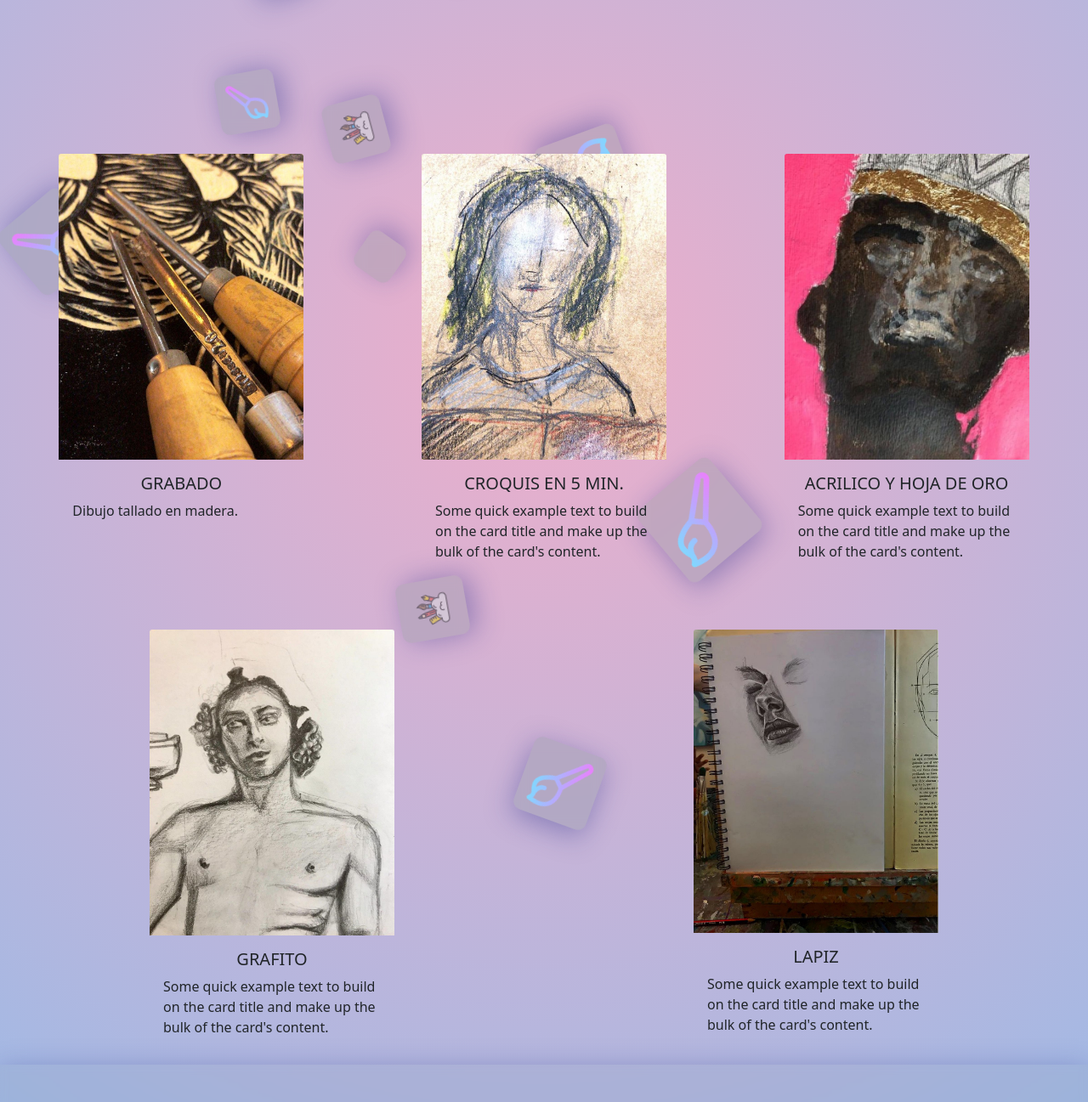
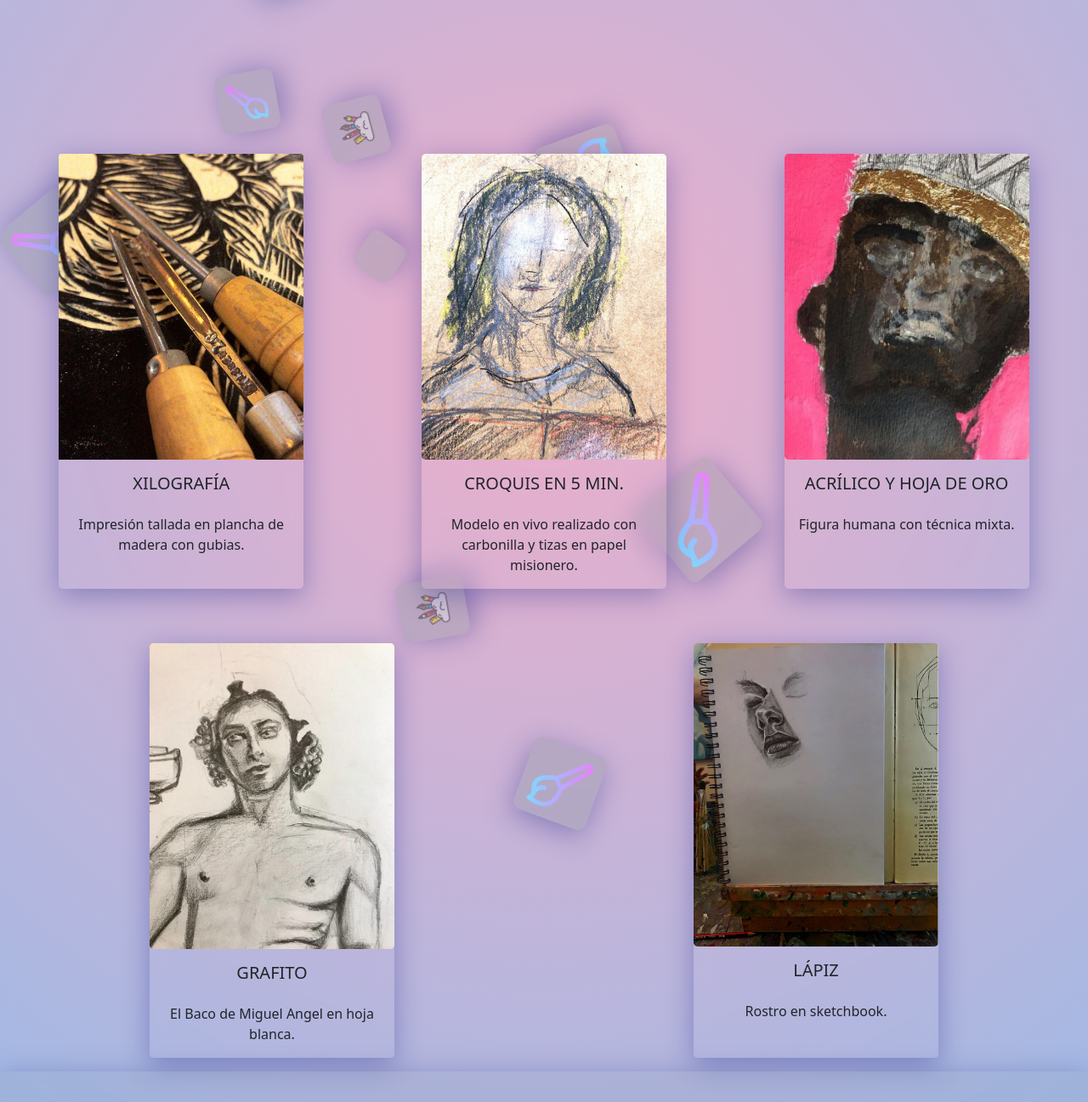
Before and after one commit to LucaAScuderi/MN-Artista-Visual, a website: page pages/estilos.html in a window 1280 px wide. Shown: the part 723-2020 px from the top of the page at 85% size. Drawn offline with nearby package versions, Linux system fonts and the light colour scheme; a web font is replaced by a local one.

Commit message:
fix scroll 2

```diff
--- a/pages/estilos.html
+++ b/pages/estilos.html
@@ -121,48 +121,52 @@
 
         <section class="row fondo__estilos__cards">
 
-            <div class="col-12 col-sm-6 col-md-6 col-lg-4 d-flex justify-content-center">
-                <div class="card card1 mb-5 mt-5 mb-sm-1 mb-md-3 mb-lg-3 border-0  bg-transparent text-dark" style="width: 18rem;">
+            <div class="col-12 col-sm-6 col-md-6 col-lg-4 d-flex justify-content-center rounded-3 ">
+                <div class="card card1 mb-5 mt-5 mb-sm-1 mb-md-3 mb-lg-3 border-0  bg-transparent text-dark contenedor__texto__card rounded-3" style="width: 18rem;">
                     <img src="../img/grabado.jpg" class="card-img-top" alt="Imagen descriptiva del proceso de grabado en madera">
                     <div class="card-body">
-                      <h5 class="card-title d-flex justify-content-center">GRABADO</h5>
-                      <p class="card-text">Dibujo tallado en madera.</p>
+                      <h5 class="card-title d-flex justify-content-center">XILOGRAFÍA</h5>
+                      <p class="card-text text-center mt-4">Impresión tallada en plancha de madera con gubias.</p>
                     </div>
                 </div>
             </div>
+
             <div class="col-12 col-sm-6 col-md-6 col-lg-4 d-flex justify-content-center">
-                <div class="card card2 mb-5 mt-5 mb-sm-1 mb-md-3 mb-lg-3 border-0  bg-transparent text-dark" style="width: 18rem;">
-                    <img src="../img/croquis.jpg" class="card-img-top" alt="Imagen descriptiva de una obra hecha en 5min a traves de la tecnica croquis">
+                <div class="card card2 mb-5 mt-5 mb-sm-1 mb-md-3 mb-lg-3 border-0  bg-transparent text-dark contenedor__texto__card rounded-3" style="width: 18rem;">
+                    <img src="../img/croquis.jpg" class="card-img-top rounded-3" alt="Imagen descriptiva de una obra hecha en 5min a traves de la tecnica croquis">
                     <div class="card-body">
                       <h5 class="card-title d-flex justify-content-center">CROQUIS EN 5 MIN.</h5>
-                      <p class="card-text">Some quick example text to build on the card title and make up the bulk of the card's content.</p>
+                      <p class="card-text text-center mt-4">Modelo en vivo realizado con carbonilla y tizas en papel misionero.</p>
                     </div>
                 </div>
             </div>
+
             <div class="col-12 col-sm-6 col-md-6 col-lg-4 d-flex justify-content-center">
-                <div class="card card3 mb-5 mt-5 mb-sm-1 mb-md-3 mb-lg-3 border-0  bg-transparent text-dark" style="width: 18rem;">
-                    <img src="../img/acrilico.jpg" class="card-img-top" alt="Imagen descriptiva de una obra de arte hecha de acrilico utilizando hoja de oro">
+                <div class="card card3 mb-5 mt-5 mb-sm-1 mb-md-3 mb-lg-3 border-0  bg-transparent text-dark contenedor__texto__card rounded-3" style="width: 18rem;">
+                    <img src="../img/acrilico.jpg" class="card-img-top rounded-3" alt="Imagen descriptiva de una obra de arte hecha de acrilico utilizando hoja de oro">
                     <div class="card-body">
-                      <h5 class="card-title d-flex justify-content-center">ACRILICO Y HOJA DE ORO</h5>
-                      <p class="card-text">Some quick example text to build on the card title and make up the bulk of the card's content.</p>
+                      <h5 class="card-title d-flex justify-content-center">ACRÍLICO Y HOJA DE ORO</h5>
+                      <p class="card-text text-center mt-4">Figura humana con técnica mixta.</p>
                     </div>
                 </div>
             </div>
+
             <div class="col-12 col-sm-6 col-md-6 col-lg-6 d-flex justify-content-center">
-                <div class="card card4 mb-5 mt-5 mb-sm-1 mb-md-3 mb-lg-3 border-0 bg-transparent text-dark" style="width: 18rem;">
-                    <img src="../img/grafito.jpg" class="card-img-top" alt="Imagen descriptiva de una obra realizada en grafito">
+                <div class="card card4 mb-5 mt-5 mb-sm-1 mb-md-3 mb-lg-3 border-0 bg-transparent text-dark contenedor__texto__card" style="width: 18rem; ">
+                    <img src="../img/grafito.jpg" class="card-img-top rounded-3" alt="Imagen descriptiva de una obra realizada en grafito">
                     <div class="card-body">
                       <h5 class="card-title d-flex justify-content-center">GRAFITO</h5>
-                      <p class="card-text">Some quick example text to build on the card title and make up the bulk of the card's content.</p>
+                      <p class="card-text text-center mt-4">El Baco de Miguel Angel en hoja blanca.</p>
                     </div>
                 </div>
             </div>
+
             <div class="col-12 col-sm-6 col-md-12 col-lg-6 d-flex justify-content-center">
-                <div class="card card5 mb-5 mt-5 mb-sm-1 mb-md-3 mb-lg-3 border-0  bg-transparent text-dark" style="width: 18rem;">
-                    <img src="../img/lapiz.jpg" class="card-img-top" alt="Imagen descriptiva de una obra realizada en lapiz">
+                <div class="card card5 mb-5 mt-5 mb-sm-1 mb-md-3 mb-lg-3 border-0  bg-transparent text-dark contenedor__texto__card" style="width: 18rem;">
+                    <img src="../img/lapiz.jpg" class="card-img-top rounded-3" alt="Imagen descriptiva de una obra realizada en lapiz">
                     <div class="card-body">
-                      <h5 class="card-title d-flex justify-content-center">LAPIZ</h5>
-                      <p class="card-text">Some quick example text to build on the card title and make up the bulk of the card's content.</p>
+                      <h5 class="card-title d-flex justify-content-center">LÁPIZ</h5>
+                      <p class="card-text text-center mt-4">Rostro en sketchbook.</p>
                     </div>
                 </div>
             </div>
--- a/scss/estilo.scss
+++ b/scss/estilo.scss
@@ -375,6 +375,7 @@
 
     .fondo__estilos__titulo{
         height: 100vh;
+
     }
 
 
@@ -678,8 +679,6 @@
 
 
 
-
-
     .titulo__estilos{
         -webkit-text-stroke: 2px rgb(0, 0, 0);
         font-family: $fuentetitulos;
@@ -702,6 +701,14 @@
         color: rgb(0, 0, 0);
         z-index: 1;
         font-size: 1.5em;
+    }
+
+
+    .contenedor__texto__card{
+        background: rgba(255, 255, 255, 0.096);
+        box-shadow: 0 8px 32px 0 rgba( 31, 38, 135, 0.37 );
+        backdrop-filter: blur( 8.5px );
+        -webkit-backdrop-filter: blur( 8.5px );
     }
 
 }
@@ -965,7 +972,7 @@
 
 
         .square1{
-        left: 85%;
+        left: 82%;
         top: 62%;
         height: 50px;
         width: 50px;
@@ -1031,8 +1038,8 @@
         }
 
         .square11{
-            left: 70%;
-            top: 135%;
+            left: 65%;
+            top: 155%;
         }
 
         .square12{
@@ -1147,6 +1154,8 @@
     }
 
 }
+
+
 
 @media only screen and (min-width: 576px){
 
```
Also changed, not shown: pages/trabajos.html (+5 -4 lines), css/estilo.css.
